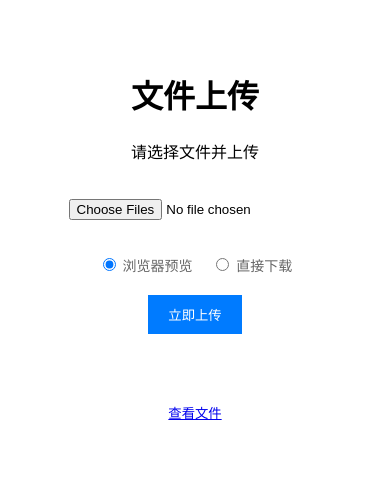
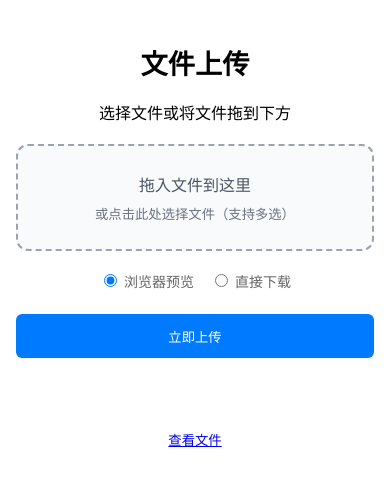
Before and after one commit to happyyil/rough_cloud-driver, a Flask app: page / in a window 390 px wide. Shown: the top 488 px of the page. Run offline with Flask 3, Linux system fonts and the light colour scheme.

Commit message:
Feat: Implement Drag-and-Drop Mobile Support

```diff
--- a/templates/index.html
+++ b/templates/index.html
@@ -2,10 +2,17 @@
 <html>
 <head>
     <title>文件上传系统</title>
+    <meta name="viewport" content="width=device-width, initial-scale=1">
     <style>
-        body { font-family: sans-serif; text-align: center; padding: 50px; max-width: 600px; margin: 0 auto; }
-        input[type="file"] { margin: 20px 0; }
-        button { padding: 10px 20px; background: #007BFF; color: white; border: none; cursor: pointer; margin: 5px; }
+        * { box-sizing: border-box; }
+        body { font-family: sans-serif; text-align: center; padding: clamp(20px, 6vw, 50px) 16px; max-width: 632px; margin: 0 auto; }
+        .drop-zone { position: relative; margin: 20px 0; padding: 32px 16px; border: 2px dashed #9ca3af; border-radius: 12px; background: #f9fafb; color: #4b5563; cursor: pointer; transition: border-color .15s, background-color .15s; }
+        .drop-zone:focus-visible { outline: 3px solid #93c5fd; outline-offset: 2px; }
+        .drop-zone.is-dragover { border-color: #007BFF; background: #eff6ff; }
+        .drop-zone p { margin: 0 0 8px; }
+        .drop-zone small { color: #6b7280; }
+        .visually-hidden { position: absolute; width: 1px; height: 1px; padding: 0; margin: -1px; overflow: hidden; clip: rect(0, 0, 0, 0); white-space: nowrap; border: 0; }
+        button { padding: 10px 20px; background: #007BFF; color: white; border: none; border-radius: 6px; cursor: pointer; margin: 5px; }
         button:hover { background: #0056b3; }
         button:disabled { background: #ccc; cursor: not-allowed; }
         #progress { width: 100%; height: 20px; margin: 20px 0; display: none; }
@@ -13,19 +20,33 @@
         .success { color: green; }
         .error { color: red; }
         .info { color: #666; }
-        #fileInfo { margin: 10px 0; color: #666; }
+        #fileInfo { margin: 10px 0; color: #666; overflow-wrap: anywhere; }
+        .disposition-options { display: flex; flex-wrap: wrap; justify-content: center; gap: 8px 16px; margin: 15px 0; font-size: 14px; color: #666; }
+        .disposition-options label { cursor: pointer; }
+        #uploadBtn { min-height: 44px; }
+        @media (max-width: 480px) {
+            body { padding-top: 24px; }
+            h1 { font-size: 1.7rem; }
+            .drop-zone { padding: 26px 12px; }
+            #uploadBtn { width: 100%; margin: 8px 0; }
+            #status { overflow-wrap: anywhere; }
+        }
     </style>
 </head>
 <body>
     <h1>文件上传</h1>
-    <p>请选择文件并上传</p>
+    <p>选择文件或将文件拖到下方</p>
 
     <form id="uploadForm" method="post" enctype="multipart/form-data">
-        <input type="file" id="fileInput" name="file" multiple required>
+        <div id="fileDropZone" class="drop-zone" role="button" tabindex="0" aria-label="选择或拖入要上传的文件">
+            <input type="file" id="fileInput" name="file" class="visually-hidden" multiple tabindex="-1" aria-hidden="true">
+            <p>拖入文件到这里</p>
+            <small>或点击此处选择文件（支持多选）</small>
+        </div>
         <div id="fileInfo"></div>
-        <div style="margin: 15px 0; font-size: 14px; color: #666;">
+        <div class="disposition-options">
             <label><input type="radio" name="disposition" value="inline" checked> 浏览器预览</label>
-            <label style="margin-left: 15px;"><input type="radio" name="disposition" value="attachment"> 直接下载</label>
+            <label><input type="radio" name="disposition" value="attachment"> 直接下载</label>
         </div>
         <button type="submit" id="uploadBtn">立即上传</button>
     </form>
@@ -41,12 +62,13 @@
 
         const uploadForm = document.getElementById('uploadForm');
         const fileInput = document.getElementById('fileInput');
+        const fileDropZone = document.getElementById('fileDropZone');
         const uploadBtn = document.getElementById('uploadBtn');
         const progress = document.getElementById('progress');
         const status = document.getElementById('status');
         const fileInfo = document.getElementById('fileInfo');
 
-        fileInput.addEventListener('change', () => {
+        function updateFileInfo() {
             const files = fileInput.files;
             if (files.length === 0) {
                 fileInfo.textContent = '';
@@ -60,6 +82,41 @@
                 const totalMB = (totalSize / 1024 / 1024).toFixed(2);
                 fileInfo.textContent = `已选择 ${files.length} 个文件，共 ${totalSize < 1024*1024 ? (totalSize/1024).toFixed(1)+' KB' : totalMB+' MB'}`;
             }
+        }
+
+        fileInput.addEventListener('change', updateFileInfo);
+        fileDropZone.addEventListener('click', (event) => {
+            if (event.target !== fileInput) fileInput.click();
+        });
+        fileDropZone.addEventListener('keydown', (event) => {
+            if (event.key === 'Enter' || event.key === ' ') {
+                event.preventDefault();
+                fileInput.click();
+            }
+        });
+
+        let dragDepth = 0;
+        fileDropZone.addEventListener('dragenter', (event) => {
+            event.preventDefault();
+            dragDepth++;
+            fileDropZone.classList.add('is-dragover');
+        });
+        fileDropZone.addEventListener('dragover', (event) => event.preventDefault());
+        fileDropZone.addEventListener('dragleave', (event) => {
+            event.preventDefault();
+            dragDepth = Math.max(0, dragDepth - 1);
+            if (dragDepth === 0) fileDropZone.classList.remove('is-dragover');
+        });
+        fileDropZone.addEventListener('drop', (event) => {
+            event.preventDefault();
+            dragDepth = 0;
+            fileDropZone.classList.remove('is-dragover');
+            if (!event.dataTransfer.files.length) return;
+
+            const transfer = new DataTransfer();
+            Array.from(event.dataTransfer.files).forEach((file) => transfer.items.add(file));
+            fileInput.files = transfer.files;
+            updateFileInfo();
         });
 
         uploadForm.addEventListener('submit', async (e) => {
```
